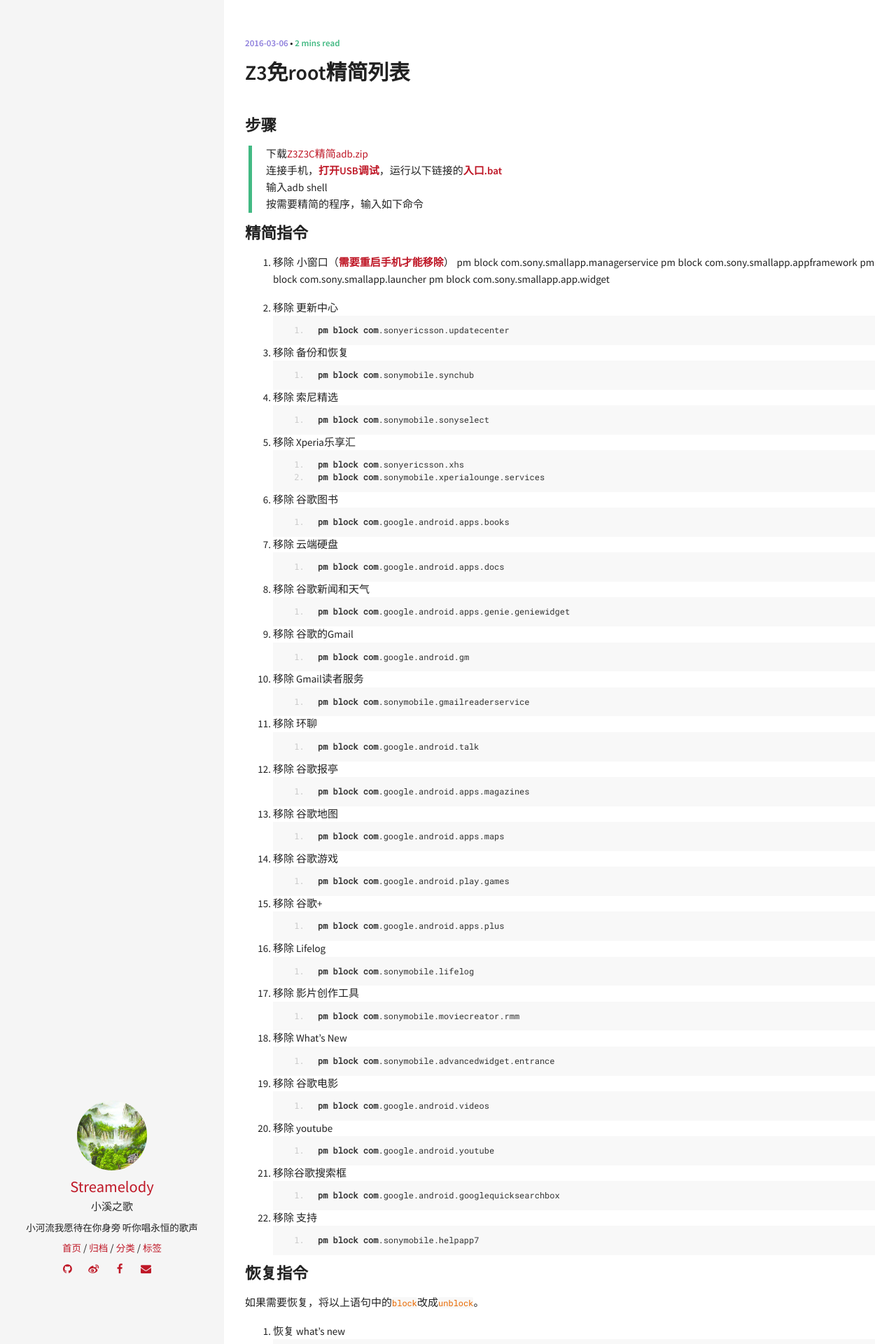
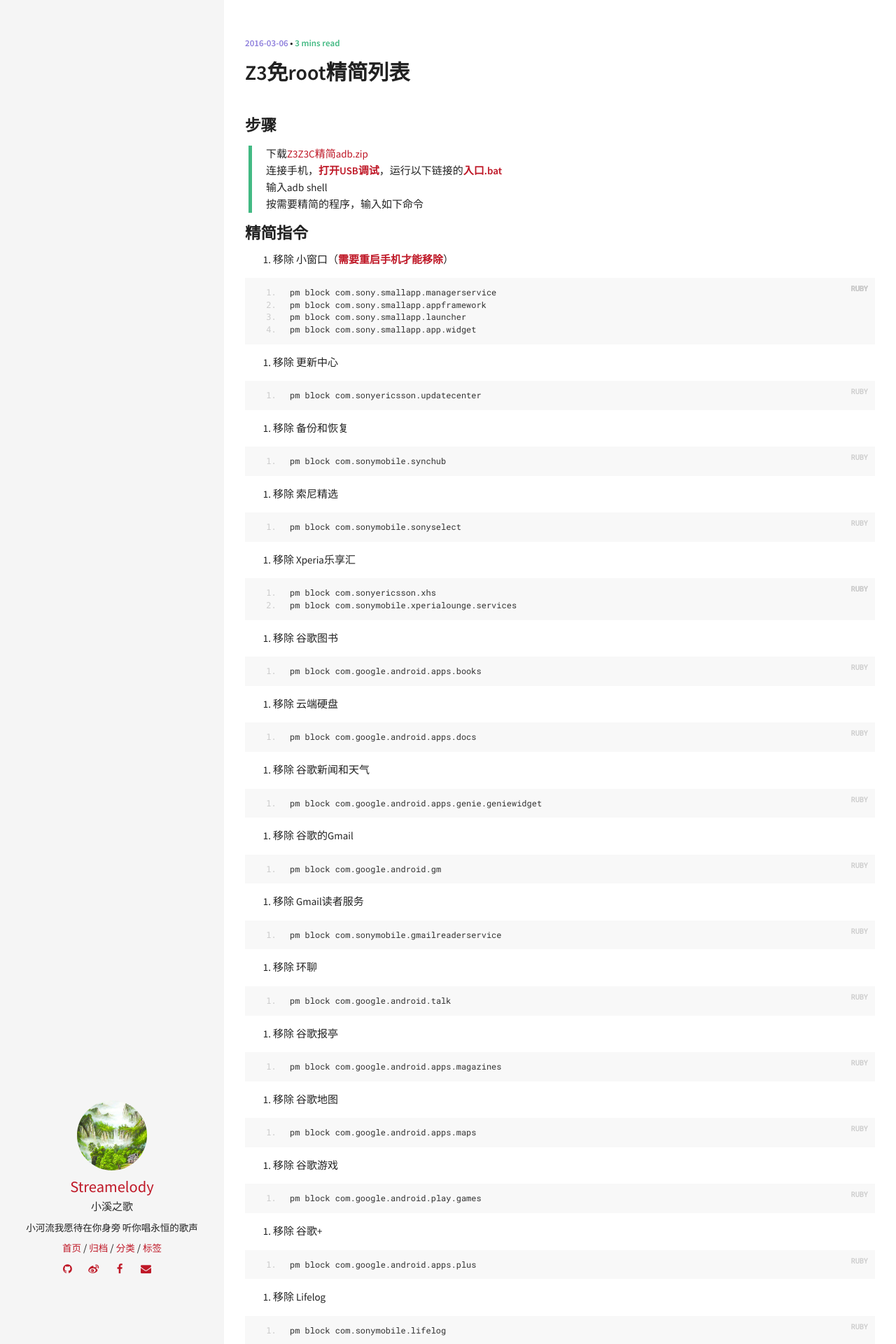
Before and after one commit to yaxauw/streamelody.github.io, a Jekyll site: the page built from _posts/2016-03-05-sony-z3-simplified.md, in a window 1280 px wide. Shown: the top 1920 px of the page at 70% size. Built offline with Jekyll 4.4.1, drawn with Linux system fonts in a browser that asks for light colours; comment, search, counter and statistics services are not loaded.

Commit message:
commitString

```diff
--- a/_posts/2016-03-05-sony-z3-simplified.md
+++ b/_posts/2016-03-05-sony-z3-simplified.md
@@ -15,129 +15,131 @@
 
 ### 精简指令
 1. 移除 小窗口（**需要重启手机才能移除**）
-    pm block com.sony.smallapp.managerservice
-    pm block com.sony.smallapp.appframework
-    pm block com.sony.smallapp.launcher
-    pm block com.sony.smallapp.app.widget
+{% highlight ruby %}
+pm block com.sony.smallapp.managerservice
+pm block com.sony.smallapp.appframework
+pm block com.sony.smallapp.launcher
+pm block com.sony.smallapp.app.widget
+{% endhighlight %}
 
 2. 移除 更新中心
-~~~css
+{% highlight ruby %}
 pm block com.sonyericsson.updatecenter
-~~~
+{% endhighlight %}
 
 3. 移除 备份和恢复
-~~~css
+{% highlight ruby %}
 pm block com.sonymobile.synchub
-~~~
+{% endhighlight %}
 
 4. 移除 索尼精选
-~~~css
+{% highlight ruby %}
 pm block com.sonymobile.sonyselect
-~~~
+{% endhighlight %}
 
 5. 移除 Xperia乐享汇
-~~~css
+{% highlight ruby %}
 pm block com.sonyericsson.xhs
 pm block com.sonymobile.xperialounge.services
-~~~
+{% endhighlight %}
 
 6. 移除 谷歌图书
-~~~css
+{% highlight ruby %}
 pm block com.google.android.apps.books
-~~~
+{% endhighlight %}
 
 7. 移除 云端硬盘
-~~~css
+{% highlight ruby %}
 pm block com.google.android.apps.docs
-~~~
+{% endhighlight %}
 
 8. 移除 谷歌新闻和天气
-~~~css
+{% highlight ruby %}
 pm block com.google.android.apps.genie.geniewidget
-~~~
+{% endhighlight %}
 
 9. 移除 谷歌的Gmail
-~~~css
+{% highlight ruby %}
 pm block com.google.android.gm
-~~~
+{% endhighlight %}
 
 10. 移除 Gmail读者服务
-~~~css
+{% highlight ruby %}
 pm block com.sonymobile.gmailreaderservice
-~~~
+{% endhighlight %}
 
 11. 移除 环聊
-~~~css
+{% highlight ruby %}
 pm block com.google.android.talk
-~~~
+{% endhighlight %}
 
 12. 移除 谷歌报亭
-~~~css
+{% highlight ruby %}
 pm block com.google.android.apps.magazines
-~~~
+{% endhighlight %}
 
 13. 移除 谷歌地图
-~~~css
+{% highlight ruby %}
 pm block com.google.android.apps.maps
-~~~
+{% endhighlight %}
 
 14. 移除 谷歌游戏
-~~~css
+{% highlight ruby %}
 pm block com.google.android.play.games
-~~~
+{% endhighlight %}
 
 15. 移除 谷歌+
-~~~css
+{% highlight ruby %}
 pm block com.google.android.apps.plus
-~~~
+{% endhighlight %}
 
 16. 移除 Lifelog
-~~~css
+{% highlight ruby %}
 pm block com.sonymobile.lifelog
-~~~
+{% endhighlight %}
 
 17. 移除 影片创作工具
-~~~css
+{% highlight ruby %}
 pm block com.sonymobile.moviecreator.rmm
-~~~
+{% endhighlight %}
 
 18. 移除 What’s New
-~~~css
+{% highlight ruby %}
 pm block com.sonymobile.advancedwidget.entrance
-~~~
+{% endhighlight %}
 
 19. 移除 谷歌电影
-~~~css
+{% highlight ruby %}
 pm block com.google.android.videos
-~~~
+{% endhighlight %}
 
 20. 移除 youtube
-~~~css
+{% highlight ruby %}
 pm block com.google.android.youtube
-~~~
+{% endhighlight %}
 
 21. 移除谷歌搜索框
-~~~css
+{% highlight ruby %}
 pm block com.google.android.googlequicksearchbox
-~~~
+{% endhighlight %}
 
 22. 移除 支持
-~~~css
+{% highlight ruby %}
 pm block com.sonymobile.helpapp7
-~~~
+{% endhighlight %}
 
 ### 恢复指令
 如果需要恢复，将以上语句中的`block`改成`unblock`。
 1. 恢复 what’s new
-~~~css
+{% highlight ruby %}
 pm unblock com.sonymobile.advancedwidget.entrance
-~~~
+{% endhighlight %}
 
 2. 恢复 小窗口 （**需要重启手机才能消失**）
-~~~css
+{% highlight ruby %}
 pm unblock com.sony.smallapp.launcher
 pm unblock com.sony.smallapp.app.widget
-~~~
+{% endhighlight %}
 
 ![Z3免root精简]({{ site.url }}/assets/blogImg/z3_simplified_01.png)
 
```
